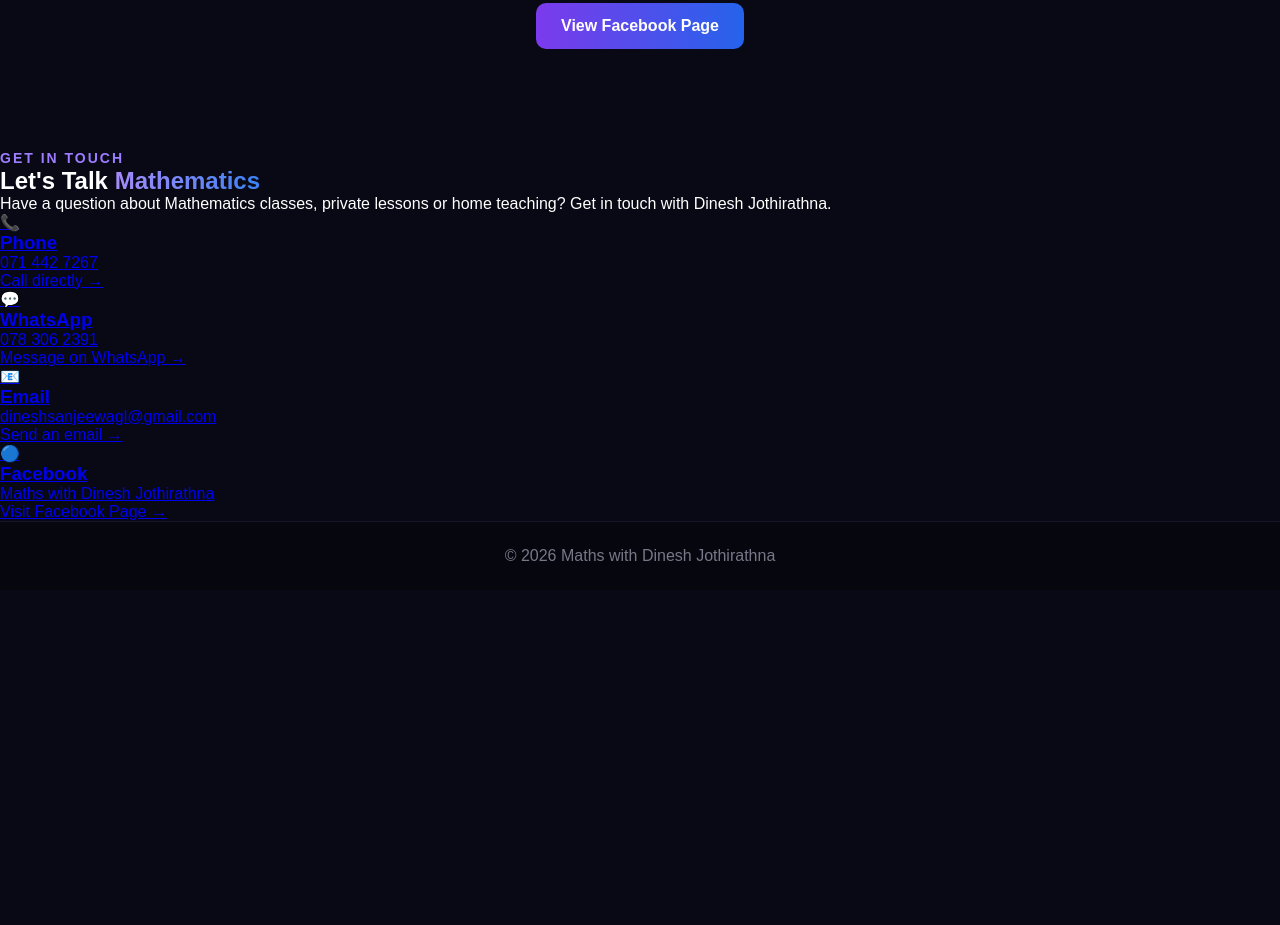
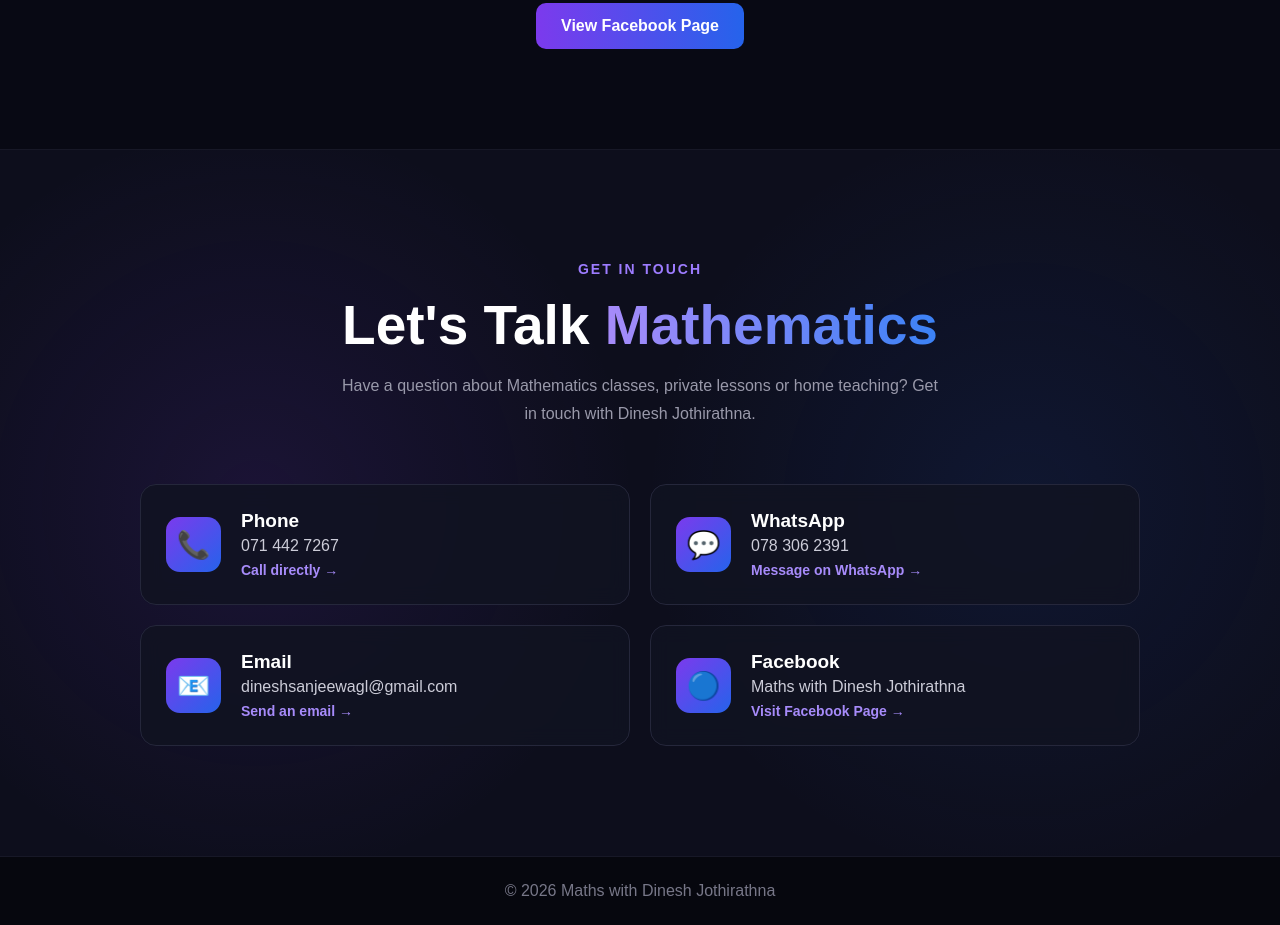
Before and after one commit to Thizo0506/Maths-with-Dinesh, a plain HTML site: page index.html in a window 1280 px wide. Shown: the part 2198-3123 px from the top of the page. Before the commit the page ends 2788 px from the top, so only its background shows below. Drawn offline with Linux system fonts and the light colour scheme.

Commit message:
Update index.html

```diff
--- a/index.html
+++ b/index.html
@@ -353,6 +353,156 @@
             margin: 0 auto 30px;
         }
 
+        /* ==============================
+   CONTACT SECTION
+   ============================== */
+
+.contact {
+    padding: 110px 8%;
+
+    background:
+        radial-gradient(
+            circle at 20% 50%,
+            rgba(124, 58, 237, 0.12),
+            transparent 35%
+        ),
+        radial-gradient(
+            circle at 80% 50%,
+            rgba(37, 99, 235, 0.10),
+            transparent 35%
+        ),
+        #0d0e1c;
+
+    border-top: 1px solid #171827;
+}
+
+.contact-header {
+    max-width: 700px;
+
+    margin: 0 auto 55px;
+
+    text-align: center;
+}
+
+.contact-header h2 {
+    font-size: clamp(38px, 5vw, 55px);
+
+    margin: 15px 0;
+}
+
+.contact-header p {
+    color: #9999aa;
+
+    line-height: 1.8;
+
+    max-width: 600px;
+
+    margin: auto;
+}
+
+
+/* CONTACT CARDS */
+
+.contact-cards {
+    max-width: 1000px;
+
+    margin: auto;
+
+    display: grid;
+
+    grid-template-columns:
+        repeat(2, 1fr);
+
+    gap: 20px;
+}
+
+
+.contact-card {
+    display: flex;
+
+    align-items: center;
+
+    gap: 20px;
+
+    padding: 25px;
+
+    text-decoration: none;
+
+    color: white;
+
+    background: rgba(17, 19, 34, 0.85);
+
+    border: 1px solid #25273b;
+
+    border-radius: 16px;
+
+    backdrop-filter: blur(10px);
+
+    transition:
+        transform 0.3s ease,
+        border-color 0.3s ease,
+        box-shadow 0.3s ease;
+}
+
+
+.contact-card:hover {
+    transform: translateY(-6px);
+
+    border-color: #6651b9;
+
+    box-shadow:
+        0 15px 35px rgba(0, 0, 0, 0.25);
+}
+
+
+.contact-icon {
+    width: 55px;
+    height: 55px;
+
+    flex-shrink: 0;
+
+    display: flex;
+
+    align-items: center;
+    justify-content: center;
+
+    font-size: 27px;
+
+    border-radius: 14px;
+
+    background:
+        linear-gradient(
+            135deg,
+            #7c3aed,
+            #2563eb
+        );
+}
+
+
+.contact-card h3 {
+    margin-bottom: 5px;
+
+    font-size: 19px;
+}
+
+
+.contact-card p {
+    color: #ccccd8;
+
+    margin-bottom: 6px;
+
+    word-break: break-word;
+}
+
+
+.contact-card span {
+    color: #a78bfa;
+
+    font-size: 14px;
+
+    font-weight: bold;
+}
+
 
         /* FOOTER */
 
@@ -423,6 +573,25 @@
 
     .sinhala-card-title {
         font-size: 20px;
+    }
+
+        .contact {
+        padding: 80px 6%;
+    }
+
+    .contact-cards {
+        grid-template-columns: 1fr;
+    }
+
+    .contact-card {
+        padding: 20px;
+    }
+
+    .contact-icon {
+        width: 50px;
+        height: 50px;
+
+        font-size: 24px;
     }
 }
 
```
